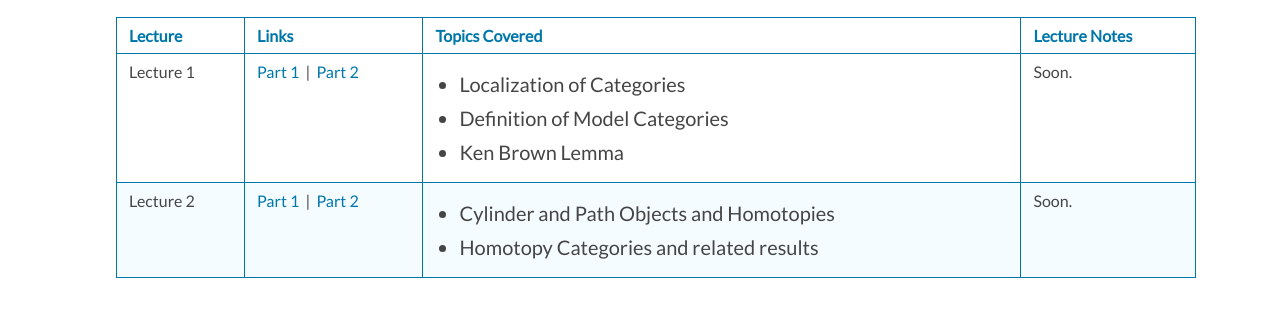
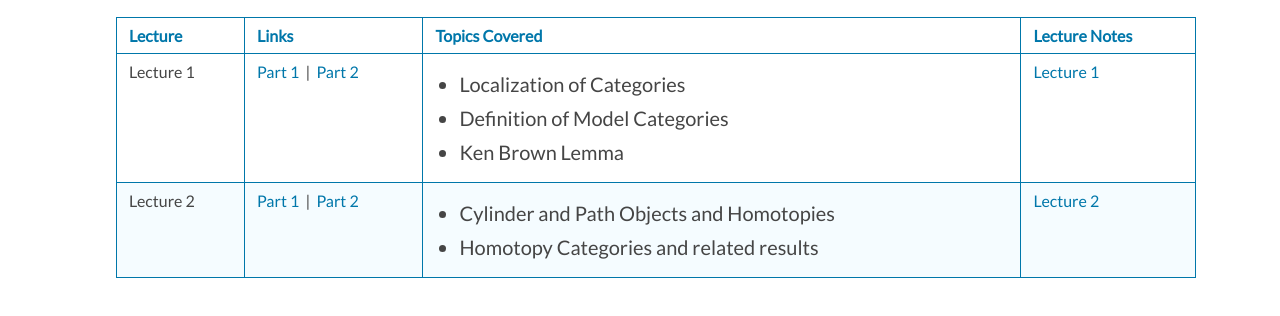
Before and after one commit to EugenioLandi/eugeniolandi.github.io, a plain HTML site: page homotopy.html in a window 1280 px wide. Shown: the part 536-852 px from the top of the page. Drawn offline with Linux system fonts and the light colour scheme.

Commit message:
Update lecture links in homotopy.html

```diff
--- a/homotopy.html
+++ b/homotopy.html
@@ -67,7 +67,7 @@
           <li>Ken Brown Lemma</li>
         </ul>
       </td>
-        <td>Soon.</td>
+        <td><a href="lecture notes/Model_categories_lecture_1.pdf" target="_blank">Lecture 1</a></td>
     </tr>
     <tr>
      <td>Lecture 2</td>
@@ -82,7 +82,7 @@
           <li>Homotopy Categories and related results</li>
         </ul>
       </td>
-        <td>Soon.</td>
+        <td><a href="lecture notes/Model_categories_lecture_2.pdf" target="_blank">Lecture 2</a></td>
     </tr>
     </tr>
   </tbody>
```
